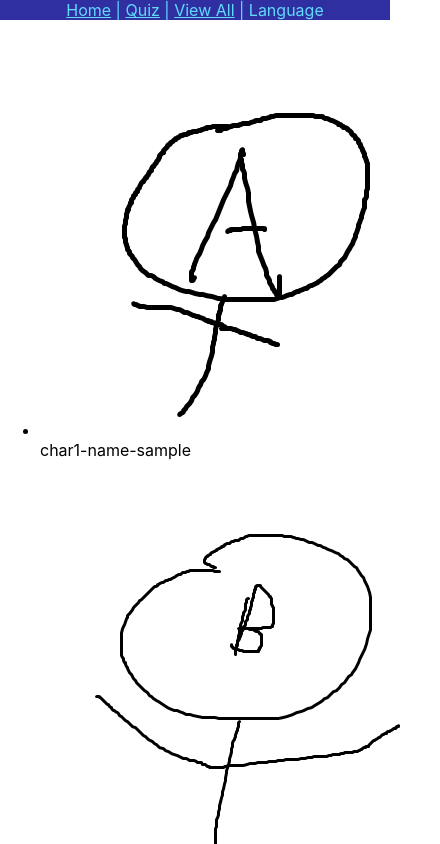
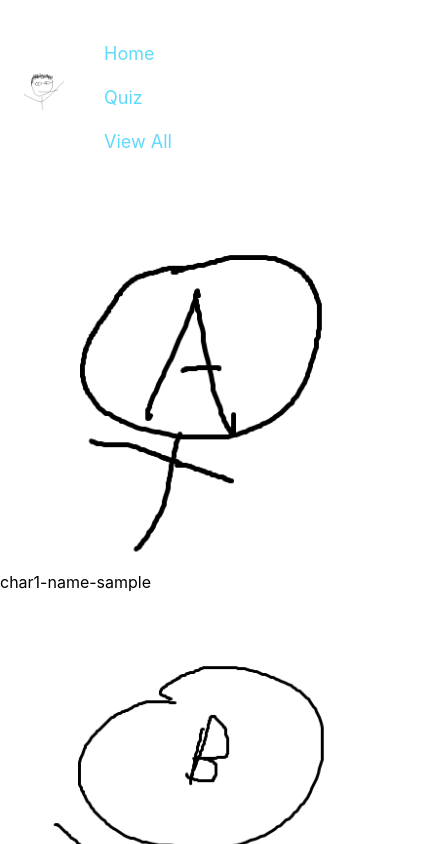
Before and after one commit to orangegarage/character-quiz, a React (Create React App) app: page /All in a window 390 px wide. Shown: the top 844 px of the page, 440 px wide, since content can reach past the window. Built offline with nearby package versions, Linux system fonts and the light colour scheme.

Commit message:
tailwind navbar

```diff
--- a/package.json
+++ b/package.json
@@ -11,7 +11,7 @@
     "react": "^18.1.0",
     "react-dom": "^18.1.0",
     "react-router-dom": "^6.3.0",
-    "react-scripts": "^2.1.8",
+    "react-scripts": "^5.0.1",
     "typescript": "^4.7.2",
     "web-vitals": "^2.1.4"
   },
--- /dev/null
+++ b/postcss.config.js
@@ -0,0 +1,6 @@
+module.exports = {
+  plugins: {
+    tailwindcss: {},
+    autoprefixer: {},
+  },
+}
--- a/src/App.css
+++ b/src/App.css
@@ -1,3 +1,7 @@
+@tailwind base;
+@tailwind components;
+@tailwind utilities;
+
 .App {
   text-align: center;
 }
--- a/src/App.tsx
+++ b/src/App.tsx
@@ -1,6 +1,6 @@
 import React from "react";
 import windowsLogo from "./windowslogo.svg";
-import { Outlet, Link } from "react-router-dom";
+import { Outlet } from "react-router-dom";
 import "./App.css";
 
 function App() {
--- a/src/index.tsx
+++ b/src/index.tsx
@@ -7,12 +7,22 @@ import Quiz from "./routes/Quiz";
 import Results from "./routes/Results";
 import All from "./routes/All";
 import reportWebVitals from "./reportWebVitals";
+import jinLogo from "./jinhub.webp";
 
 const navElement = (
-  <div className="navbar">
-    <Link to="/">Home</Link> | <Link to="/Quiz">Quiz</Link> |{" "}
-    <Link to="/All">View All</Link> | Language
+  <div className = "nav">
+    <nav className="flex flex-nowrap items-center justify between p-6 container mx-auto">
+      <a href = "https://github.com/orangegarage" target ="_blank" rel="noreferrer" className = "mr-10">
+        <img src={jinLogo} alt="jinlogo" className= "h-10 w-10"></img>
+      </a>
+      <div className = "text-#61dafb text-lg lg:flex">
+        <Link to="/" className = "block mt-4 lg:inline-block lg:mt-0 mr-10">Home</Link>
+        <Link to="/Quiz" className = "block mt-4 lg:inline-block lg:mt-0 mr-10">Quiz</Link>
+        <Link to="/All" className = "block mt-4 lg:inline-block lg:mt-0 mr-10">View All</Link>
+      </div>
+    </nav>
   </div>
+
 );
 
 const root = ReactDOM.createRoot(
--- a/src/routes/All.tsx
+++ b/src/routes/All.tsx
@@ -1,4 +1,4 @@
-import React, { useState } from "react";
+import React from "react";
 import { characters } from "../data/characters";
 
 function AllCharacters() {
@@ -12,7 +12,7 @@ function AllCharacters() {
       // when calling function with parenthesis it actually calls the function
       // to avoid anonymous function...?
       <li key={character.name} onClick={() => characterClick(character.name)}>
-        <img src={character.image} />
+        <img src={character.image} alt={character.name} />
         {character.name}
       </li>
     );
--- a/src/routes/Quiz.tsx
+++ b/src/routes/Quiz.tsx
@@ -1,6 +1,6 @@
-import React, { useState, useEffect } from "react";
+import React, { useState } from "react";
 import { questions } from "../data/quiz";
-import { NavigateFunction, useNavigate } from "react-router-dom";
+import { useNavigate } from "react-router-dom";
 
 function Quiz() {
   let navigate = useNavigate();
--- a/src/routes/Results.tsx
+++ b/src/routes/Results.tsx
@@ -1,6 +1,4 @@
 import React from "react";
-import windowsLogo from "./windowslogo.svg";
-import { Outlet, Link } from "react-router-dom";
 
 function Results() {
   console.log("hello results world");
```
Also changed, not shown: src/jinhub.webp (added), 1 other file (tests, documents, lock files or other folders).
